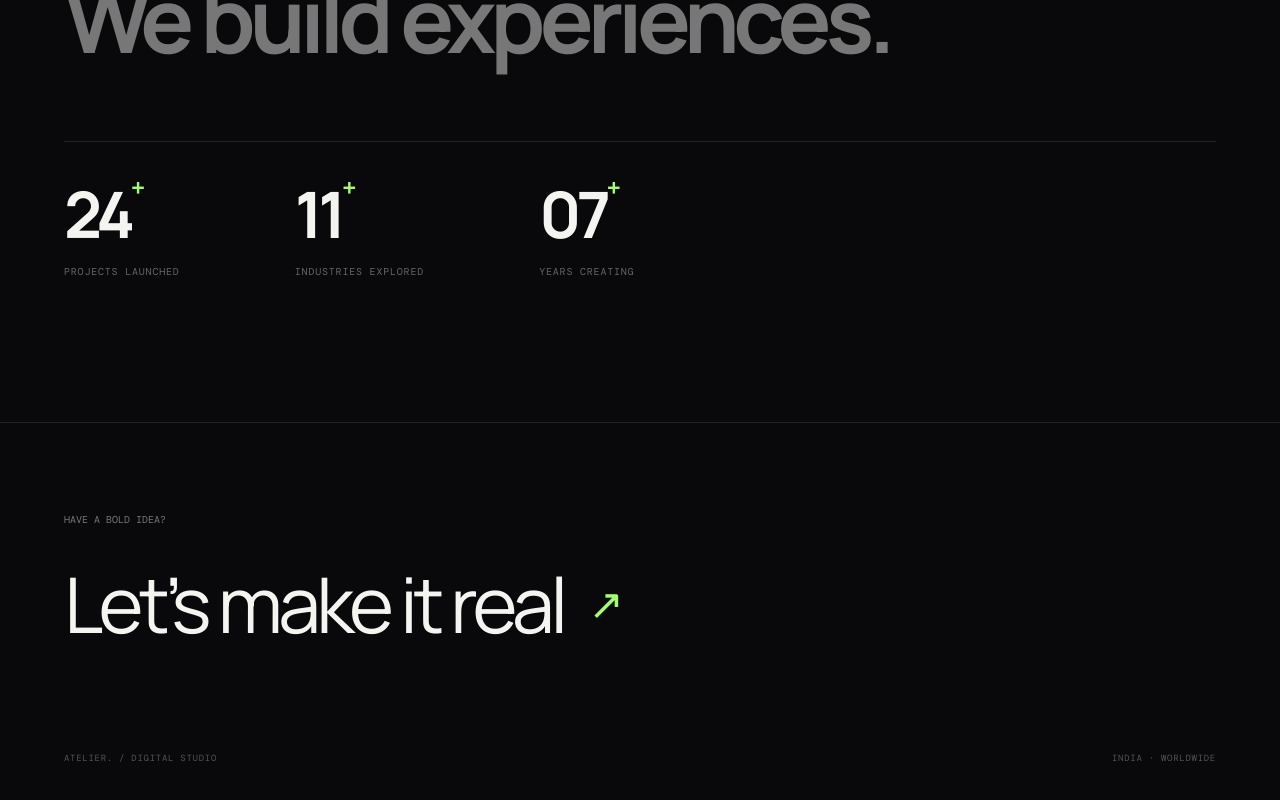
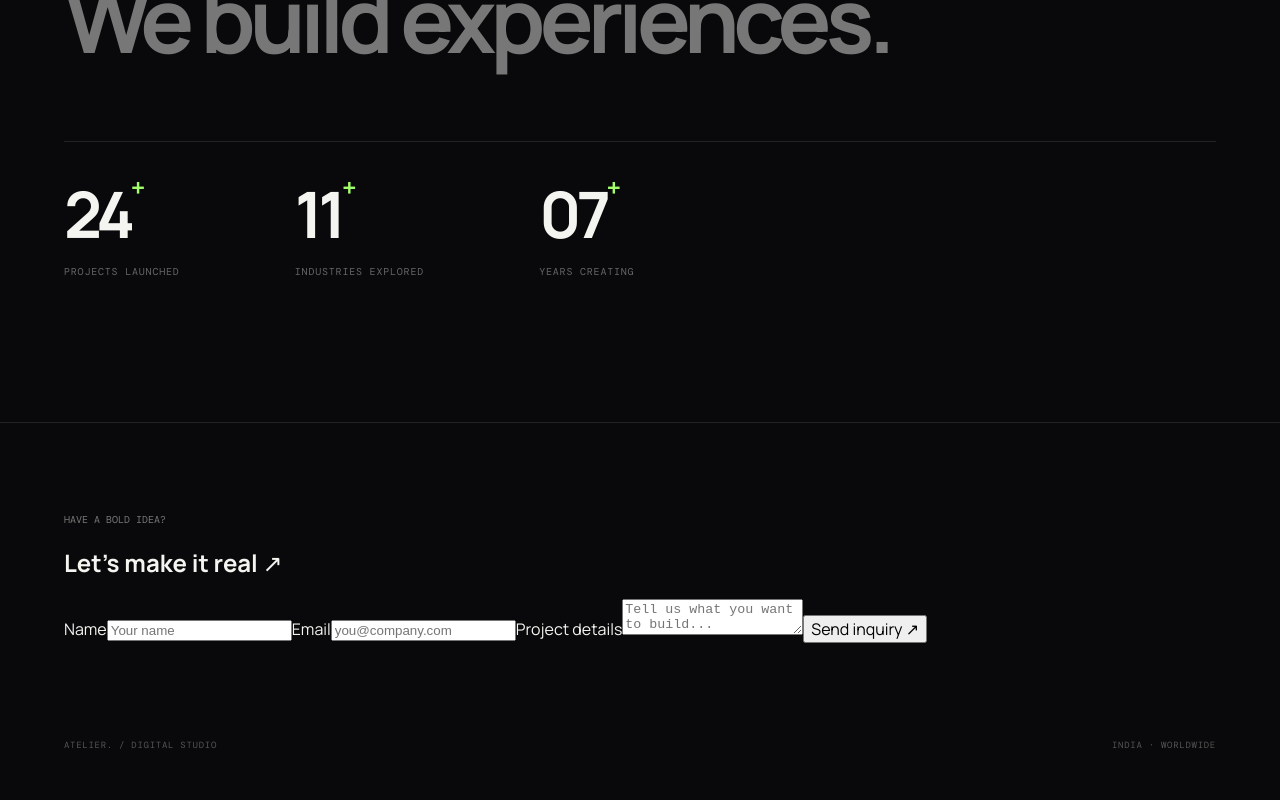
Before and after one commit to esakki-2008/AI_Agent, a React (Vite) app: page / in a window 1280 px wide. Shown: the part 2612-3412 px from the top of the page. Built offline with nearby package versions, Linux system fonts and the light colour scheme.

Commit message:
Connect contact form and admin demo

```diff
--- a/src/App.jsx
+++ b/src/App.jsx
@@ -3,12 +3,12 @@ import AnimatedCursor from './components/AnimatedCursor'
 import ProjectShowcase from './components/ProjectShowcase'
 import ScrollReveal from './components/ScrollReveal'
 import AdminPanel from './components/AdminPanel'
+import ContactForm from './components/ContactForm'
 import './admin.css'
 
 const words = ['different.', 'alive.', 'memorable.']
 const services = [{ number: '01', title: 'Digital Strategy', text: 'Turn ambitious ideas into clear digital direction.' }, { number: '02', title: 'Brand Systems', text: 'Build a visual language people remember instantly.' }, { number: '03', title: 'Interactive Web', text: 'Create responsive experiences that react to people.' }]
 const stats = [['24', 'Projects launched'], ['11', 'Industries explored'], ['07', 'Years creating']]
-
 function TiltCard({ children }) { function move(e) { const r=e.currentTarget.getBoundingClientRect(); const x=((e.clientX-r.left)/r.width-.5)*8; const y=((e.clientY-r.top)/r.height-.5)*-8; e.currentTarget.style.transform=`perspective(800px) rotateX(${y}deg) rotateY(${x}deg) translateY(-4px)` } function leave(e){e.currentTarget.style.transform=''} return <div onMouseMove={move} onMouseLeave={leave}>{children}</div> }
 
 export default function App() {
@@ -27,6 +27,6 @@ export default function App() {
     <section id="work" className="work-wrap"><ScrollReveal><ProjectShowcase/></ScrollReveal></section>
     <section id="services" className="services-section"><ScrollReveal className="section-heading"><p className="section-index">02 — WHAT WE DO</p><h2>Built to move<br/><span>your brand forward.</span></h2></ScrollReveal><div className="service-list">{services.map(s=><ScrollReveal key={s.number}><TiltCard><article className="service-card"><span className="service-number">{s.number}</span><div><h3>{s.title}</h3><p>{s.text}</p></div><span className="service-arrow">↗</span></article></TiltCard></ScrollReveal>)}</div></section>
     <ScrollReveal><section id="about" className="intro-block"><p className="section-index">03 — THE APPROACH</p><h2>Static is easy.<br/><span>We build experiences.</span></h2><div className="stats">{stats.map(([v,l])=><div className="stat" key={l}><strong>{v}<small>+</small></strong><span>{l}</span></div>)}</div></section></ScrollReveal>
-    <section id="contact" className="contact-preview"><ScrollReveal><p>Have a bold idea?</p><a href="mailto:hello@example.com">Let’s make it real <span>↗</span></a></ScrollReveal><div className="contact-foot"><span>ATELIER. / DIGITAL STUDIO</span><span>INDIA · WORLDWIDE</span></div></section>
+    <section id="contact" className="contact-preview"><ScrollReveal><p>Have a bold idea?</p><h2>Let’s make it real <span>↗</span></h2><ContactForm/></ScrollReveal><div className="contact-foot"><span>ATELIER. / DIGITAL STUDIO</span><span>INDIA · WORLDWIDE</span></div></section>
   </main>
 }
```
